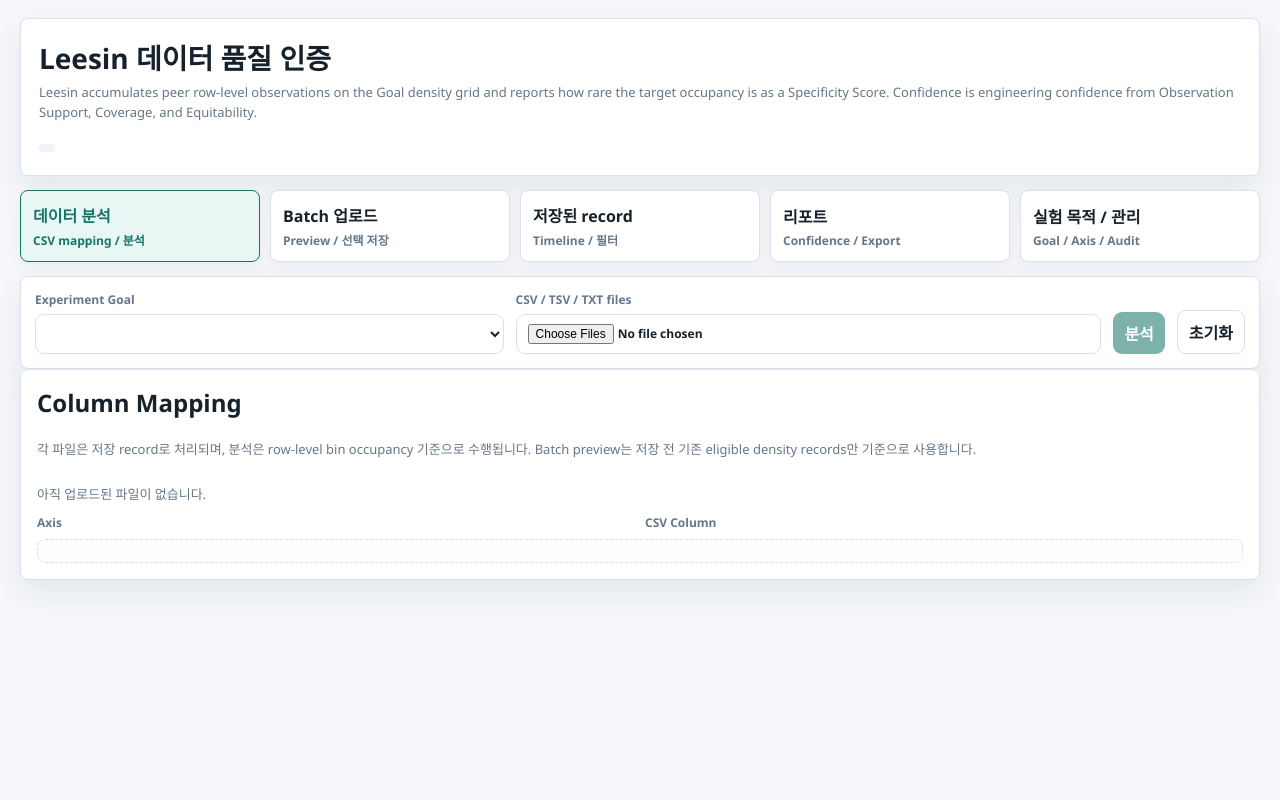
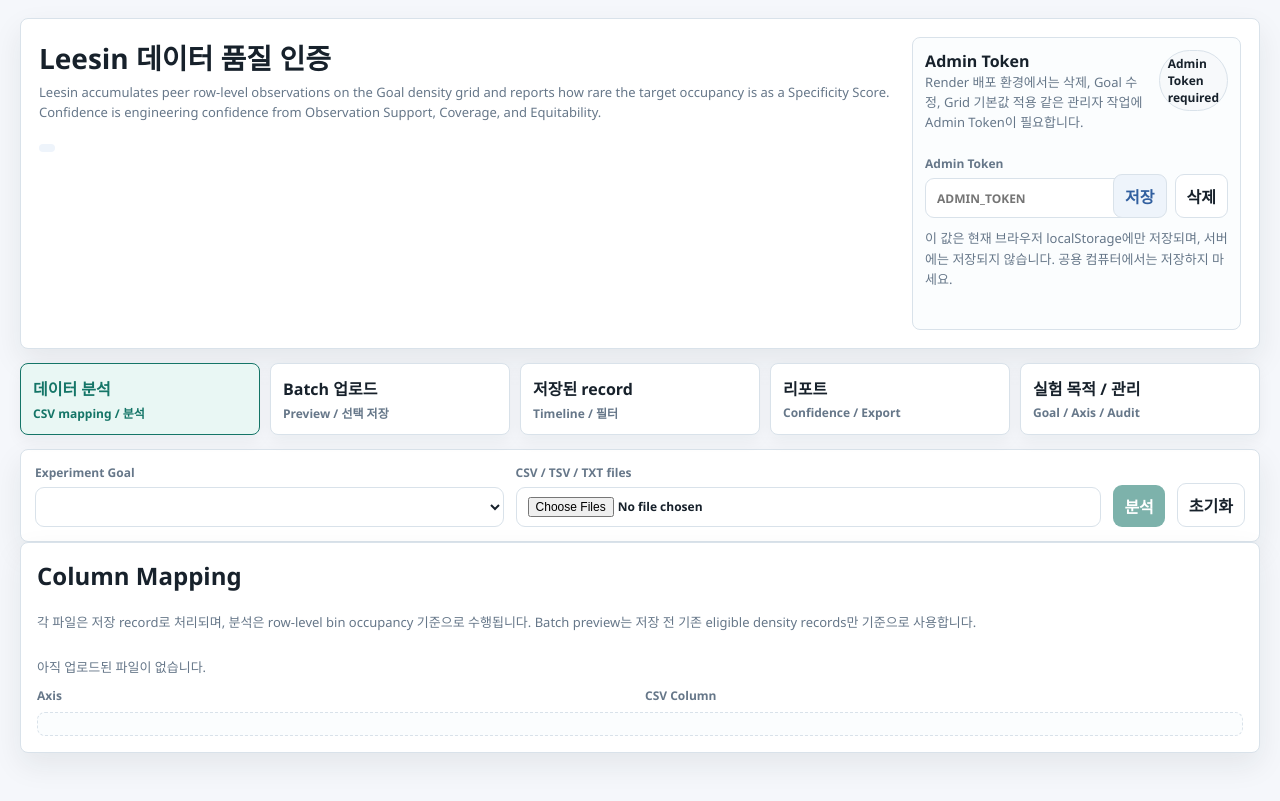
Before and after one commit to kohm0880-svg/leesin, a Python web app: template templates/index.html in a window 1280 px wide. Before the commit the page ends 607 px from the top, so only its background shows below. Run offline with Jinja, Linux system fonts and the light colour scheme; the template is opened without the code that fills it, so the values that code supplies are empty; some libraries are stand-ins or nearby versions.

Commit message:
Add files via upload

```diff
--- a/templates/index.html
+++ b/templates/index.html
@@ -10,7 +10,7 @@
     body { margin:0; background:var(--bg); color:var(--ink); font-family:"Segoe UI","Pretendard",Arial,sans-serif; }
     .page,.app-shell { width:min(1240px, calc(100% - 28px)); margin:18px auto 48px; }
     .topbar,.panel,.toolbar,.section-card,dialog { background:var(--surface); border:1px solid var(--line); border-radius:8px; box-shadow:var(--shadow); }
-    .topbar { display:flex; justify-content:space-between; gap:16px; padding:18px; margin-bottom:14px; }
+    .topbar { display:flex; justify-content:space-between; gap:16px; padding:18px; margin-bottom:14px; align-items:flex-start; }
     h1,h2,h3,p { margin-top:0; } h1 { margin-bottom:5px; font-size:28px; }
     .subtitle,.small,.meta { color:var(--muted); line-height:1.55; font-size:13px; }
     .toolbar { display:grid; grid-template-columns:minmax(220px,1fr) minmax(260px,1.25fr) auto auto; gap:12px; align-items:end; padding:14px; }
@@ -107,6 +107,12 @@
     @keyframes spin { to { transform:rotate(360deg); } }
     .cluster-actions,.export-actions,.row-actions { display:flex; flex-wrap:wrap; gap:8px; }
     .cluster-actions button,.export-actions button,.row-actions button,.panel-head button { width:auto; }
+    .admin-token-panel { width:min(460px, 100%); display:grid; gap:10px; border:1px solid var(--line); border-radius:8px; padding:12px; background:#fbfdfe; }
+    .admin-token-panel.warn { border-color:#edc27c; background:#fff8ec; }
+    .admin-token-panel.error { border-color:#f4c7bd; background:#fff1ee; box-shadow:0 0 0 3px rgba(180,71,58,.08); }
+    .admin-token-panel .panel-head { margin-bottom:0; align-items:flex-start; }
+    .admin-token-controls { display:grid; grid-template-columns:minmax(180px,1fr) auto auto; gap:8px; align-items:end; }
+    .admin-token-message { min-height:18px; }
     dialog { width:min(980px, calc(100% - 28px)); padding:0; }
     dialog::backdrop { background:rgba(23,33,43,.4); }
     .modal-head { display:flex; justify-content:space-between; gap:12px; align-items:center; padding:14px 16px; border-bottom:1px solid var(--line); }
@@ -118,6 +124,8 @@
     .tag.warn { background:#fff1ee; color:var(--red); }
     @media (max-width:960px) {
       .topbar,.toolbar,.quick-nav-grid,.grid,.mapper-head,.mapping-row,.metrics,.score-grid,.admin-toolbar,.axis-row,.axis-sliders,.batch-grid { grid-template-columns:1fr; }
+      .topbar { flex-direction:column; }
+      .admin-token-controls { grid-template-columns:1fr; }
       .cluster-card-head,.cluster-toolbar { display:grid; grid-template-columns:1fr; justify-content:stretch; }
       .cluster-toolbar label { min-width:0; }
       .score.hero strong { font-size:46px; }
@@ -135,6 +143,22 @@
         </p>
         <span id="peer-status" class="tag"></span>
       </div>
+      <section class="admin-token-panel" id="admin-token-wrap" aria-label="Admin Token">
+        <div class="panel-head">
+          <div>
+            <strong>Admin Token</strong>
+            <p class="small">Render 배포 환경에서는 삭제, Goal 수정, Grid 기본값 적용 같은 관리자 작업에 Admin Token이 필요합니다.</p>
+          </div>
+          <span class="status-badge" id="admin-token-status">Admin Token required</span>
+        </div>
+        <div class="admin-token-controls">
+          <label>Admin Token<input id="admin-token-input" type="password" autocomplete="off" placeholder="ADMIN_TOKEN"></label>
+          <button class="secondary" id="admin-token-save" type="button">저장</button>
+          <button class="ghost" id="admin-token-clear" type="button">삭제</button>
+        </div>
+        <div class="small">이 값은 현재 브라우저 localStorage에만 저장되며, 서버에는 저장되지 않습니다. 공용 컴퓨터에서는 저장하지 마세요.</div>
+        <div class="small admin-token-message" id="admin-token-message"></div>
+      </section>
     </header>
 
     <nav class="quick-nav-grid" aria-label="주요 기능">
@@ -222,7 +246,6 @@
           <strong>계산 기준</strong><br>
           Observation Support is based on eligible peer row-level observations. Specificity, Coverage C, and Equitability E are calculated from row-level density grid occupancy.
         </div>
-        <label id="admin-token-wrap">Admin Token<input id="admin-token-input" type="password" autocomplete="off"></label>
         <div class="admin-toolbar">
           <label>Existing Goal<select id="admin-goal-select"></select></label>
           <button class="secondary" id="admin-new-goal" type="button">새 Goal</button>
@@ -262,6 +285,18 @@
 
   <script>
     const bootstrap = __BOOTSTRAP__;
+    const ADMIN_TOKEN_STORAGE_KEY = 'leesinAdminToken';
+    const ADMIN_BLOCKED_MESSAGE = '관리자 작업이 차단되었습니다. Render 환경에서는 Admin Token을 입력해야 합니다. Render Environment Variables의 ADMIN_TOKEN 값과 같은 값을 입력하세요.';
+    function readStoredAdminToken() {
+      try { return localStorage.getItem(ADMIN_TOKEN_STORAGE_KEY) || ''; }
+      catch (_error) { return ''; }
+    }
+    function writeStoredAdminToken(token) {
+      try {
+        if (token) localStorage.setItem(ADMIN_TOKEN_STORAGE_KEY, token);
+        else localStorage.removeItem(ADMIN_TOKEN_STORAGE_KEY);
+      } catch (_error) {}
+    }
     const state = {
       goals: bootstrap.goals || [],
       clusters: bootstrap.clusters || [],
@@ -270,7 +305,8 @@
       goalBinPreview: bootstrap.goalBinPreview || {},
       adminAllowed: Boolean(bootstrap.adminAllowed),
       adminAuthRequired: Boolean(bootstrap.adminAuthRequired),
-      adminToken: '',
+      adminToken: readStoredAdminToken(),
+      adminTokenInvalid: false,
       selectedGoalId: bootstrap.goals?.[0]?.id || '',
       files: [],
       selectedAxes: {},
@@ -314,7 +350,13 @@
       const key = axisSubsetKey(selectedAxisNames(goal));
       return Number(state.peerSubsetCounts?.[goal.id]?.[key] ?? 0);
     };
-    const adminHeaders = () => { const headers = {'Content-Type':'application/json'}; if (state.adminToken) headers['X-Admin-Token']=state.adminToken; return headers; };
+    const currentAdminToken = () => String(state.adminToken || readStoredAdminToken() || '').trim();
+    const adminHeaders = () => {
+      const headers = {'Content-Type':'application/json'};
+      const token = currentAdminToken();
+      if (token) headers['X-Admin-Token'] = token;
+      return headers;
+    };
     const clusterGoalName = cluster => cluster.goalName || goalById(cluster.goalId)?.name || '삭제되었거나 알 수 없는 Goal';
     const clusterDateValue = cluster => Date.parse(cluster.uploadedAt || cluster.createdAt || '') || 0;
     const sortedClusters = clusters => [...(clusters || [])].sort((a,b) => state.clusterSort === 'oldest' ? clusterDateValue(a) - clusterDateValue(b) : clusterDateValue(b) - clusterDateValue(a));
@@ -369,6 +411,70 @@
       if (!message) return;
       const box = kind === 'success' ? $('cluster-success-box') : $('cluster-error-box');
       box.textContent = message; box.style.display = 'block';
+    }
+    function updateAdminTokenPanel(message='') {
+      const panel = $('admin-token-wrap');
+      const status = $('admin-token-status');
+      const note = $('admin-token-message');
+      if (!panel || !status || !note) return;
+      const savedToken = readStoredAdminToken();
+      const enteredToken = currentAdminToken();
+      panel.classList.remove('warn', 'error');
+      status.className = 'status-badge';
+      let statusText = 'Admin Token required';
+      let detail = message || '';
+      if (state.adminTokenInvalid) {
+        statusText = 'Admin Token missing or invalid';
+        panel.classList.add('error');
+        status.classList.add('warn');
+        detail = detail || ADMIN_BLOCKED_MESSAGE;
+      } else if (savedToken) {
+        statusText = 'Admin Token saved in this browser';
+        status.classList.add('ok');
+        detail = detail || '저장된 token이 admin API 요청의 X-Admin-Token header에 자동 포함됩니다.';
+      } else if (enteredToken) {
+        statusText = 'Admin Token entered';
+        status.classList.add('ok');
+        detail = detail || '현재 입력한 token이 admin API 요청에 포함됩니다. 새로고침 후에도 쓰려면 저장을 누르세요.';
+      } else if (state.adminAllowed) {
+        statusText = 'Admin allowed';
+        status.classList.add('ok');
+        detail = detail || '현재 접속 환경에서는 token 없이 관리자 작업이 허용됩니다.';
+      } else if (state.adminAuthRequired) {
+        statusText = 'Admin Token required';
+        panel.classList.add('warn');
+        status.classList.add('warn');
+        detail = detail || '관리자 작업 전에 Admin Token을 입력하세요.';
+      }
+      status.textContent = statusText;
+      note.textContent = detail;
+    }
+    function saveAdminToken() {
+      const input = $('admin-token-input');
+      const token = String(input?.value || '').trim();
+      state.adminToken = token;
+      state.adminTokenInvalid = false;
+      writeStoredAdminToken(token);
+      updateAdminTokenPanel(token ? 'Admin Token이 이 브라우저에 저장되었습니다.' : 'Admin Token이 비어 있어 저장된 값을 삭제했습니다.');
+    }
+    function clearAdminToken() {
+      const input = $('admin-token-input');
+      state.adminToken = '';
+      state.adminTokenInvalid = false;
+      writeStoredAdminToken('');
+      if (input) input.value = '';
+      updateAdminTokenPanel('Admin Token이 이 브라우저에서 삭제되었습니다.');
+    }
+    function adminRequestError(response, data, fallbackMessage) {
+      const serverMessage = String(data?.error || '');
+      if (response?.status === 403 && serverMessage.includes('Admin Token')) {
+        state.adminTokenInvalid = true;
+        updateAdminTokenPanel(ADMIN_BLOCKED_MESSAGE);
+        $('admin-token-wrap')?.scrollIntoView({ behavior:'smooth', block:'center' });
+        $('admin-token-input')?.focus();
+        return new Error(ADMIN_BLOCKED_MESSAGE);
+      }
+      return new Error(serverMessage || fallbackMessage);
     }
 
     function showView(viewId) {
@@ -921,7 +1027,7 @@
           }),
         });
         const data = await response.json();
-        if (!response.ok) throw new Error(data.error || 'Goal grid apply failed');
+        if (!response.ok) throw adminRequestError(response, data, 'Goal grid apply failed');
         state.goals = data.goals || state.goals;
         state.clusters = data.clusters || state.clusters;
         state.peerCounts = data.peerCounts || state.peerCounts;
@@ -1353,7 +1459,7 @@
       $('cluster-list').innerHTML = clusters.length ? `<div class="record-timeline">${renderClusterCards(clusters)}</div>` : '<div class="empty">저장된 record가 없습니다.</div>';
     }
     function renderAll() {
-      renderStorageNote(); renderGoalSelects(); renderMapping(); renderBatch(); renderSavedClusters(); updateButtons();
+      renderStorageNote(); renderGoalSelects(); renderMapping(); renderBatch(); renderSavedClusters(); updateAdminTokenPanel(); updateButtons();
     }
 
     async function handleFiles(fileList) {
@@ -1412,7 +1518,7 @@
       try {
         const goal = goalById(state.selectedGoalId);
         const response = await fetch('/api/admin/clusters/batch-save', { method:'POST', headers:adminHeaders(), body:JSON.stringify({ goalId:state.selectedGoalId, selectedAxisNames:selectedAxisNames(goal), records }) });
-        const data = await response.json(); if (!response.ok) throw new Error(data.error || 'Batch 저장 실패');
+        const data = await response.json(); if (!response.ok) throw adminRequestError(response, data, 'Batch 저장 실패');
         state.clusters = data.clusters || state.clusters;
         state.peerCounts = data.peerCounts || state.peerCounts;
         state.peerSubsetCounts = data.peerSubsetCounts || state.peerSubsetCounts;
@@ -1440,7 +1546,7 @@
       setButtonLoading(button, true, '저장 중...');
       try {
         const response = await fetch('/api/admin/goals', { method:'POST', headers:adminHeaders(), body:JSON.stringify(state.draftGoal) });
-        const data = await response.json(); if (!response.ok) throw new Error(data.error || 'Goal 저장 실패');
+        const data = await response.json(); if (!response.ok) throw adminRequestError(response, data, 'Goal 저장 실패');
         state.goals=data.goals; state.clusters=data.clusters || state.clusters; state.peerCounts=data.peerCounts || state.peerCounts; state.peerSubsetCounts=data.peerSubsetCounts || state.peerSubsetCounts; state.goalBinPreview=data.goalBinPreview || state.goalBinPreview; state.selectedGoalId=data.savedGoal.id; state.draftGoal=clone(data.savedGoal); resetSelection(goalById(state.selectedGoalId), true); renderAdmin(); setAdminMessage('success','Goal이 저장되었습니다.');
       } catch (error) { setAdminMessage('error', error.message || 'Goal 저장 실패'); }
       finally { setButtonLoading(button, false); updateButtons(); }
@@ -1451,7 +1557,7 @@
       setButtonLoading(button, true, '삭제 중...');
       try {
         const response = await fetch('/api/admin/goals/delete', { method:'POST', headers:adminHeaders(), body:JSON.stringify({ id:state.draftGoal.id }) });
-        const data = await response.json(); if (!response.ok) throw new Error(data.error || 'Goal 삭제 실패');
+        const data = await response.json(); if (!response.ok) throw adminRequestError(response, data, 'Goal 삭제 실패');
         state.goals=data.goals; state.clusters=data.clusters || state.clusters; state.peerCounts=data.peerCounts || state.peerCounts; state.peerSubsetCounts=data.peerSubsetCounts || state.peerSubsetCounts; state.selectedGoalId=state.goals[0]?.id || ''; state.draftGoal=clone(goalById(state.selectedGoalId) || blankGoal()); resetSelection(goalById(state.selectedGoalId), true); renderAdmin(); setAdminMessage('success','Goal이 삭제되었습니다.');
       } catch (error) { setAdminMessage('error', error.message || 'Goal 삭제 실패'); }
       finally { setButtonLoading(button, false); updateButtons(); }
@@ -1482,7 +1588,7 @@
       setButtonLoading(button, true, '분석 중...');
       try {
         const response = await fetch('/api/admin/clusters/impact', { method:'POST', headers:adminHeaders(), body:JSON.stringify({ id }) });
-        const data = await response.json(); if (!response.ok) throw new Error(data.error || '영향 분석 실패');
+        const data = await response.json(); if (!response.ok) throw adminRequestError(response, data, '영향 분석 실패');
         state.clusterResults[id] = { type:'impact', data };
         renderSavedClusters(); renderClusterList(); renderImpact(data);
       } catch (error) { setAdminMessage('error', error.message || '영향 분석 실패'); setClusterMessage('error', error.message || '영향 분석 실패'); }
@@ -1495,7 +1601,7 @@
       setButtonLoading(button, true, '삭제 중...');
       try {
         const response = await fetch('/api/admin/clusters/delete', { method:'POST', headers:adminHeaders(), body:JSON.stringify({ id:state.pendingDeleteId }) });
-        const data = await response.json(); if (!response.ok) throw new Error(data.error || '삭제 실패');
+        const data = await response.json(); if (!response.ok) throw adminRequestError(response, data, '삭제 실패');
         state.clusters = data.clusters || []; state.peerCounts = data.peerCounts || state.peerCounts; state.peerSubsetCounts = data.peerSubsetCounts || state.peerSubsetCounts; delete state.clusterResults[state.pendingDeleteId]; state.pendingDeleteId=''; $('confirm-delete-cluster').style.display='none'; $('audit-modal').close(); renderAll(); renderClusterList(); renderGoalPreview(); setClusterMessage('success', `${displayName} 삭제 완료`); setAdminMessage('success', `${displayName} 삭제 완료`);
       } catch (error) { setAdminMessage('error', error.message || '삭제 실패'); setClusterMessage('error', error.message || '삭제 실패'); }
       finally { setButtonLoading(button, false); updateButtons(); }
@@ -1507,7 +1613,7 @@
       setButtonLoading(button, true, '삭제 중...');
       try {
         const response = await fetch('/api/admin/clusters/delete', { method:'POST', headers:adminHeaders(), body:JSON.stringify({ id }) });
-        const data = await response.json(); if (!response.ok) throw new Error(data.error || '삭제 실패');
+        const data = await response.json(); if (!response.ok) throw adminRequestError(response, data, '삭제 실패');
         state.clusters = data.clusters || [];
         state.peerCounts = data.peerCounts || state.peerCounts;
         state.peerSubsetCounts = data.peerSubsetCounts || state.peerSubsetCounts;
@@ -1548,7 +1654,7 @@
       setButtonLoading(button, true, '재평가 중...');
       try {
         const response = await fetch('/api/admin/clusters/reevaluate', { method:'POST', headers:adminHeaders(), body:JSON.stringify({ id }) });
-        const data = await response.json(); if (!response.ok) throw new Error(data.error || '재평가 실패');
+        const data = await response.json(); if (!response.ok) throw adminRequestError(response, data, '재평가 실패');
         const item = (data.items || [])[0];
         state.clusterResults[id] = { type:'reeval', data:item };
         renderSavedClusters(); renderClusterList(); renderReevaluation(item);
@@ -1571,7 +1677,13 @@
         button.addEventListener('click', () => showView(button.dataset.view));
       });
       $('audit-close').addEventListener('click', () => $('audit-modal').close());
-      $('admin-token-input').addEventListener('input', event => { state.adminToken = event.target.value; });
+      $('admin-token-input').addEventListener('input', event => {
+        state.adminToken = String(event.target.value || '').trim();
+        state.adminTokenInvalid = false;
+        updateAdminTokenPanel();
+      });
+      $('admin-token-save').addEventListener('click', saveAdminToken);
+      $('admin-token-clear').addEventListener('click', clearAdminToken);
       $('goal-select').addEventListener('change', event => { state.selectedGoalId = event.target.value; state.draftGoal = clone(goalById(state.selectedGoalId) || blankGoal()); resetSelection(goalById(state.selectedGoalId), true); });
       $('file-input').addEventListener('change', event => handleFiles(event.target.files));
       $('reset-button').addEventListener('click', () => { $('file-input').value=''; state.report=null; resetSelection(goalById(state.selectedGoalId), false); renderReport(null); setError(''); showView('analysis-view'); });
@@ -1601,8 +1713,8 @@
       const goal = goalById(state.selectedGoalId);
       state.draftGoal = clone(goal || blankGoal());
       state.selectedAxes = goal ? Object.fromEntries(goal.axes.map(axis => [axis.name, true])) : {};
-      $('admin-token-wrap').style.display = state.adminAuthRequired ? '' : 'none';
-      renderAll(); bindEvents(); showView('analysis-view');
+      $('admin-token-input').value = state.adminToken || '';
+      renderAll(); bindEvents(); updateAdminTokenPanel(); showView('analysis-view');
     }
     init();
   </script>
```
Also changed, not shown: tests/test_core.py (+21 -0 lines), README.md.
